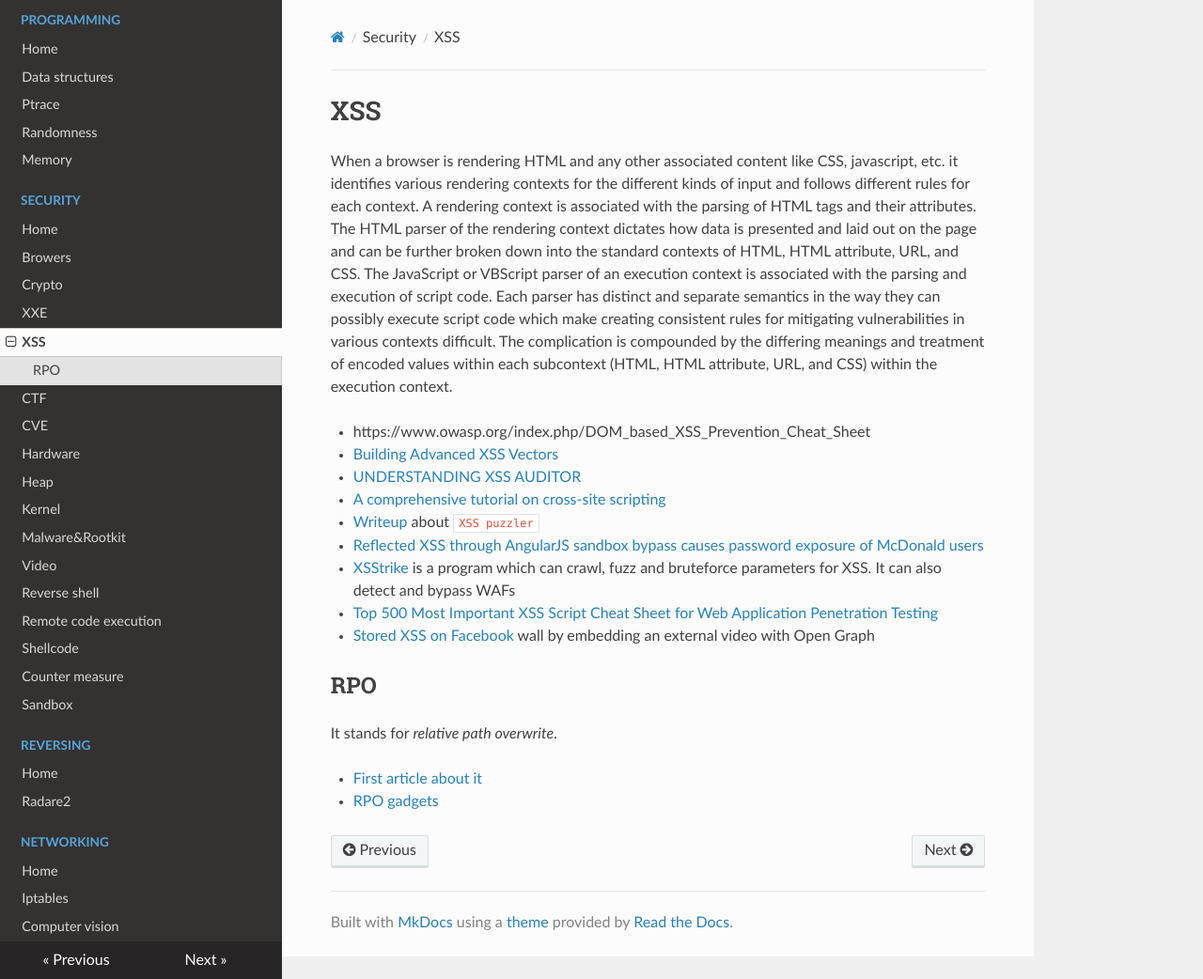
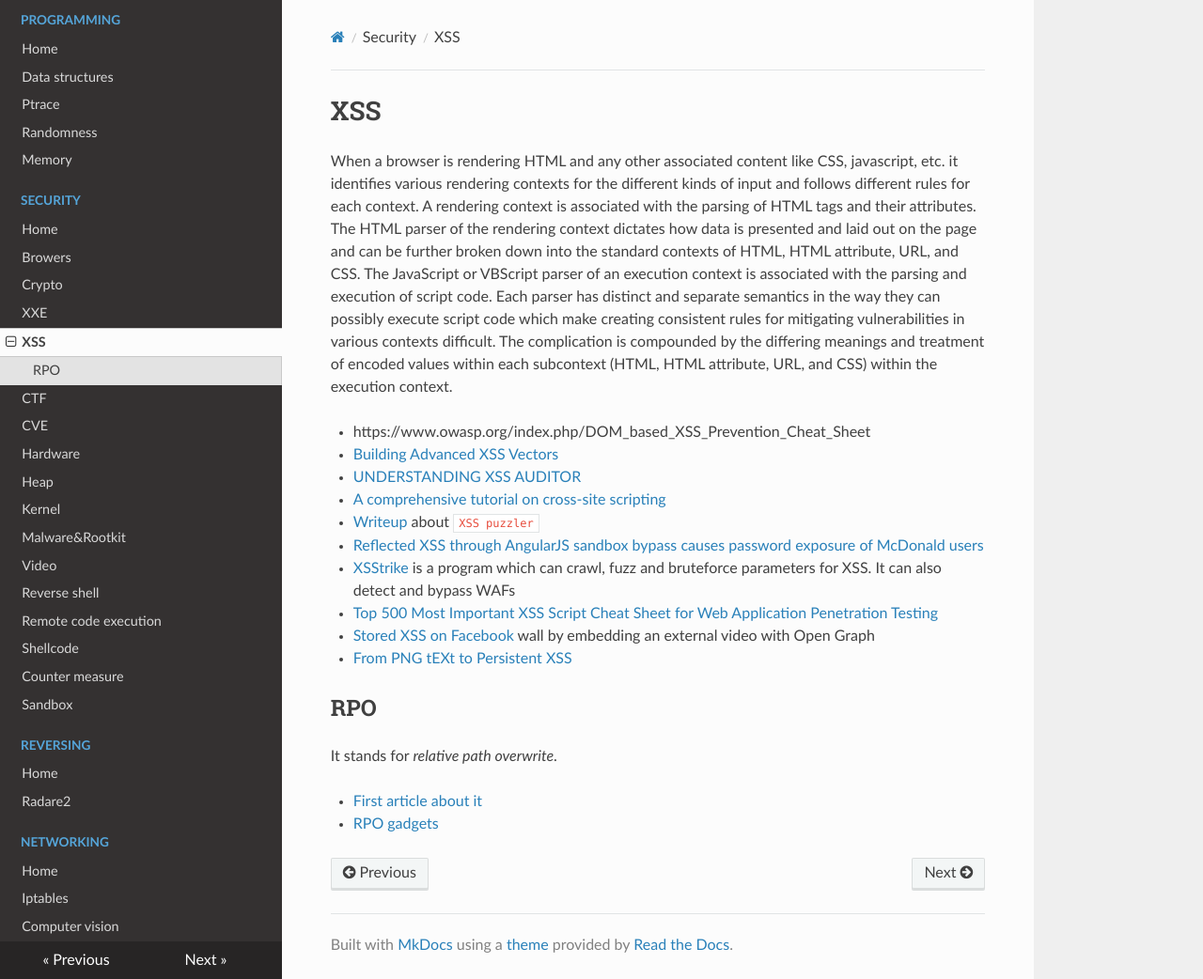
Before and after one commit to gipi/low-level, an MkDocs documentation site: the page built from docs/security/xss.md, in a window 1280 px wide and 1042 px high. Shown: the whole window at 94% size. Built offline with MkDocs 1.6.1, drawn with Linux system fonts in a browser that asks for light colours; nearby versions of some CDN libraries; old or Windows-style settings are respelled for this version of MkDocs.

Commit message:
Update xss.md

```diff
--- a/docs/security/xss.md
+++ b/docs/security/xss.md
@@ -21,6 +21,7 @@ execution context.
  - [XSStrike](https://github.com/UltimateHackers/XSStrike) is a program which can crawl, fuzz and bruteforce parameters for XSS. It can also detect and bypass WAFs
  - [Top 500 Most Important XSS Script Cheat Sheet for Web Application Penetration Testing](https://gbhackers.com/top-500-important-xss-cheat-sheet/)
  - [Stored XSS on Facebook](https://opnsec.com/2018/03/stored-xss-on-facebook/) wall by embedding an external video with Open Graph
+ - [From PNG tEXt to Persistent XSS](https://www.pentestpartners.com/security-blog/from-png-text-to-persistent-xss/)
 
 ## RPO
 
```
